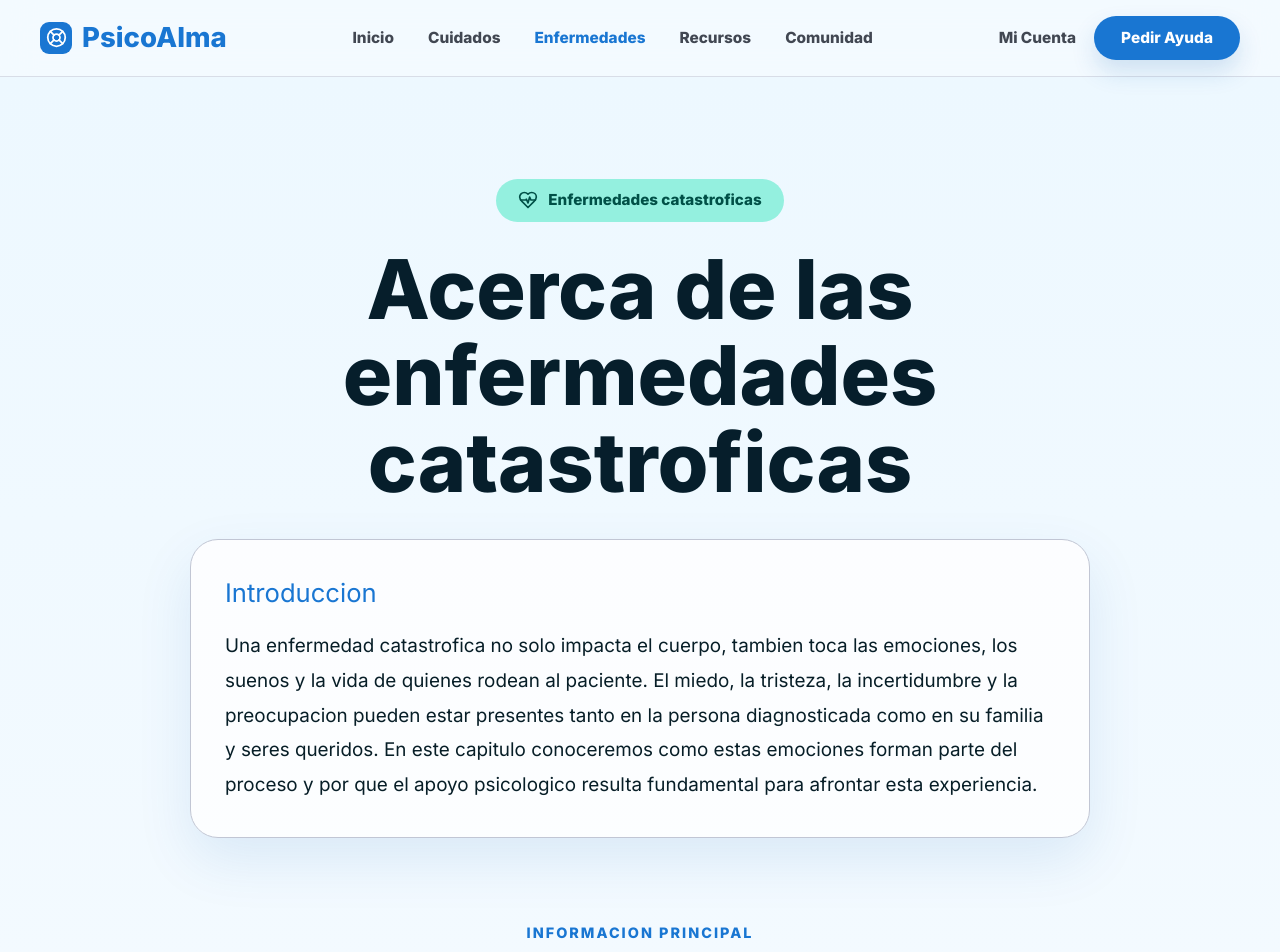
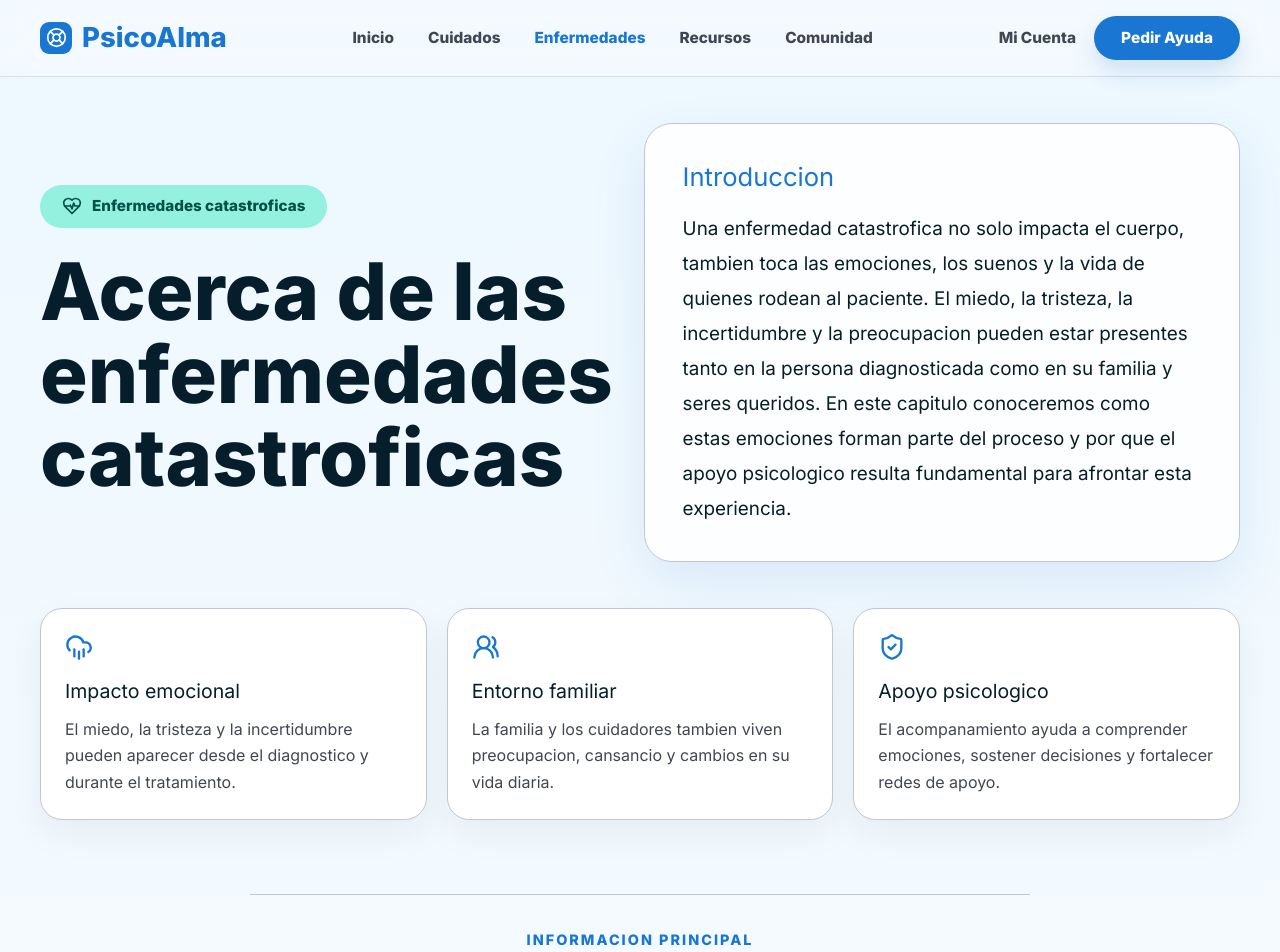
Before and after one commit to alexcharco2002/PsicoAlma, a React (Vite) app: page /enfermedades in a window 1280 px wide. Shown: the top 952 px of the page. Built offline with nearby package versions, Linux system fonts and the light colour scheme.

Commit message:
Improve diseases page sections

```diff
--- a/src/pages/DiseasesPage/DiseasesPage.css
+++ b/src/pages/DiseasesPage/DiseasesPage.css
@@ -1,19 +1,26 @@
 .diseases-page {
   min-height: 100vh;
-  padding: 64px 0 96px;
-  background: linear-gradient(180deg, #edf8ff 0%, var(--color-background) 38%, #ffffff 100%);
+  padding: 0 0 96px;
+  background: linear-gradient(180deg, #edf8ff 0%, var(--color-background) 32%, #ffffff 100%);
 }
 
 .diseases-hero {
-  padding: 38px 0 42px;
-  text-align: center;
+  display: grid;
+  grid-template-columns: minmax(0, 0.95fr) minmax(360px, 1.05fr);
+  align-items: center;
+  gap: clamp(32px, 5vw, 72px);
+  padding: 46px 0 28px;
+}
+
+.diseases-hero__heading {
+  text-align: left;
 }
 
 .diseases-hero__label {
   display: inline-flex;
   align-items: center;
   gap: 10px;
-  margin-bottom: 24px;
+  margin-bottom: 22px;
   padding: 10px 22px;
   border-radius: 999px;
   background: var(--color-secondary-container);
@@ -23,21 +30,20 @@
 }
 
 .diseases-hero h1 {
-  max-width: 920px;
-  margin: 0 auto;
+  max-width: 650px;
+  margin: 0;
   color: #061e2b;
-  font-size: clamp(3rem, 7vw, 5.15rem);
+  font-size: clamp(3rem, 6.2vw, 5rem);
   line-height: 1.05;
   font-weight: 900;
 }
 
 .diseases-intro {
-  max-width: 900px;
-  margin: 34px auto 0;
-  padding: 34px;
+  margin: 0;
+  padding: 34px 38px;
   border: 1px solid var(--color-outline-variant);
   border-radius: 28px;
-  background: rgb(255 255 255 / 78%);
+  background: rgb(255 255 255 / 86%);
   box-shadow: 0 22px 55px rgb(0 93 172 / 10%);
   text-align: left;
 }
@@ -55,13 +61,47 @@
   line-height: 1.85;
 }
 
+.emotional-impact {
+  display: grid;
+  grid-template-columns: repeat(3, minmax(0, 1fr));
+  gap: 20px;
+  padding: 18px 0 28px;
+}
+
+.emotional-impact article {
+  padding: 24px;
+  border: 1px solid var(--color-outline-variant);
+  border-radius: 22px;
+  background: var(--color-surface-container-lowest);
+  box-shadow: 0 14px 34px rgb(7 30 39 / 6%);
+}
+
+.emotional-impact svg {
+  color: var(--color-primary);
+}
+
+.emotional-impact h2 {
+  margin: 16px 0 10px;
+  color: #061e2b;
+  font-size: 1.22rem;
+}
+
+.emotional-impact p {
+  margin: 0;
+  color: var(--color-on-surface-variant);
+  font-size: 1rem;
+  line-height: 1.65;
+}
+
 .diseases-list {
-  padding: 42px 0 0;
+  padding: 46px 0 0;
 }
 
 .diseases-list__heading {
   max-width: 780px;
-  margin: 0 auto 38px;
+  margin: 0 auto 40px;
+  padding-top: 34px;
+  border-top: 1px solid var(--color-outline-variant);
   text-align: center;
 }
 
@@ -147,6 +187,23 @@
 }
 
 @media (max-width: 1020px) {
+  .diseases-hero {
+    grid-template-columns: 1fr;
+    padding-top: 36px;
+  }
+
+  .diseases-hero__heading {
+    text-align: center;
+  }
+
+  .diseases-hero h1 {
+    margin-inline: auto;
+  }
+
+  .emotional-impact {
+    grid-template-columns: 1fr;
+  }
+
   .diseases-grid {
     grid-template-columns: 1fr;
   }
@@ -154,11 +211,11 @@
 
 @media (max-width: 680px) {
   .diseases-page {
-    padding-top: 42px;
+    padding-top: 0;
   }
 
   .diseases-hero {
-    padding-top: 24px;
+    padding-top: 28px;
   }
 
   .diseases-intro {
@@ -167,6 +224,10 @@
 
   .diseases-intro p {
     font-size: 1.06rem;
+  }
+
+  .emotional-impact {
+    padding-top: 8px;
   }
 
   .disease-card {
--- a/src/pages/DiseasesPage/DiseasesPage.jsx
+++ b/src/pages/DiseasesPage/DiseasesPage.jsx
@@ -1,4 +1,4 @@
-import { AlertCircle, HeartPulse } from 'lucide-react';
+import { AlertCircle, CloudRain, HeartPulse, ShieldCheck, UsersRound } from 'lucide-react';
 import './DiseasesPage.css';
 
 const diseases = [
@@ -56,11 +56,14 @@ function DiseasesPage() {
   return (
     <div className="diseases-page">
       <section className="diseases-hero page-section">
-        <div className="diseases-hero__label">
-          <HeartPulse size={20} />
-          Enfermedades catastroficas
+        <div className="diseases-hero__heading">
+          <div className="diseases-hero__label">
+            <HeartPulse size={20} />
+            Enfermedades catastroficas
+          </div>
+          <h1>Acerca de las enfermedades catastroficas</h1>
         </div>
-        <h1>Acerca de las enfermedades catastroficas</h1>
+
         <div className="diseases-intro">
           <h2>Introduccion</h2>
           <p>
@@ -71,6 +74,24 @@ function DiseasesPage() {
             experiencia.
           </p>
         </div>
+      </section>
+
+      <section className="emotional-impact page-section" aria-label="Impacto emocional">
+        <article>
+          <CloudRain size={28} />
+          <h2>Impacto emocional</h2>
+          <p>El miedo, la tristeza y la incertidumbre pueden aparecer desde el diagnostico y durante el tratamiento.</p>
+        </article>
+        <article>
+          <UsersRound size={28} />
+          <h2>Entorno familiar</h2>
+          <p>La familia y los cuidadores tambien viven preocupacion, cansancio y cambios en su vida diaria.</p>
+        </article>
+        <article>
+          <ShieldCheck size={28} />
+          <h2>Apoyo psicologico</h2>
+          <p>El acompanamiento ayuda a comprender emociones, sostener decisiones y fortalecer redes de apoyo.</p>
+        </article>
       </section>
 
       <section className="diseases-list page-section" aria-labelledby="diseases-title">
```
